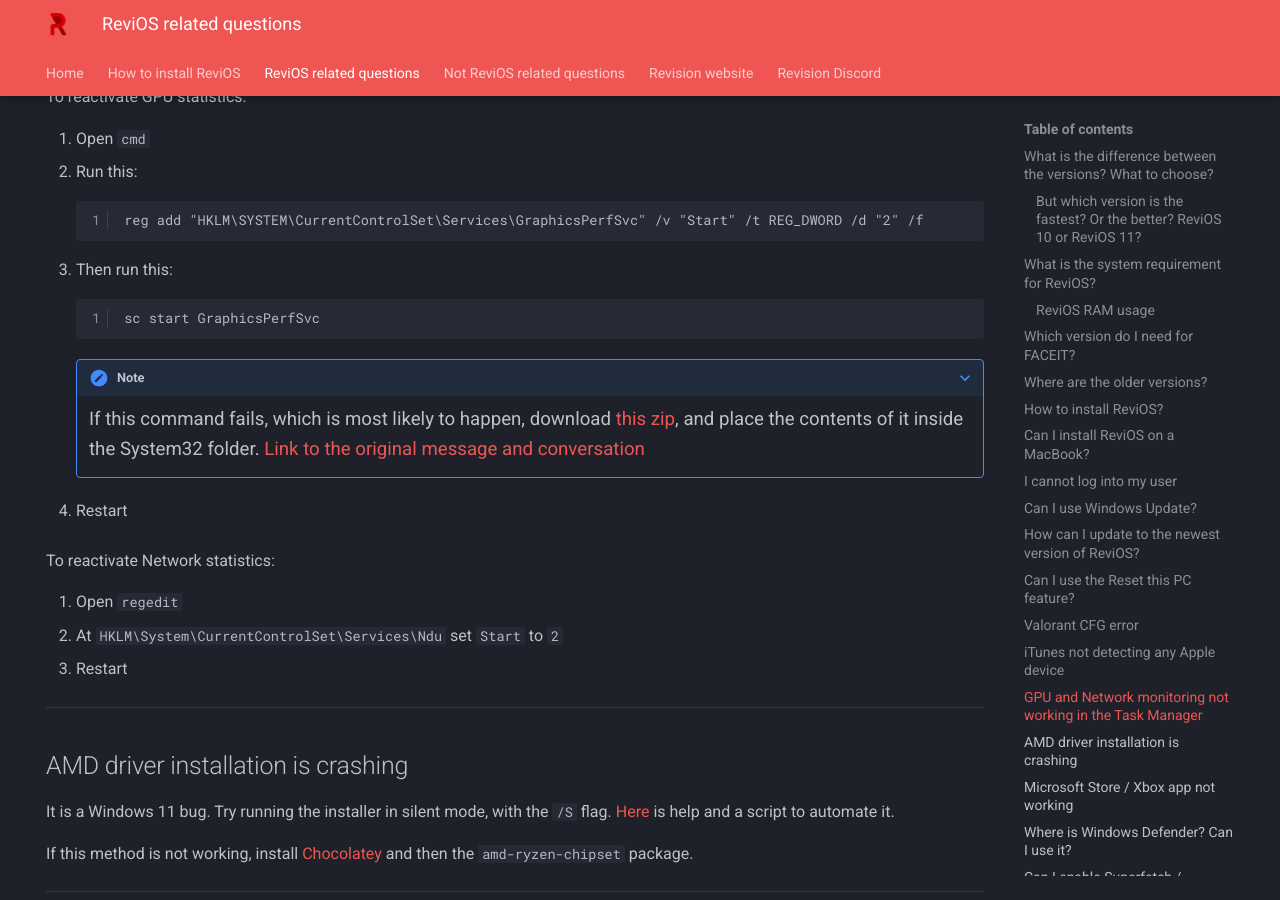
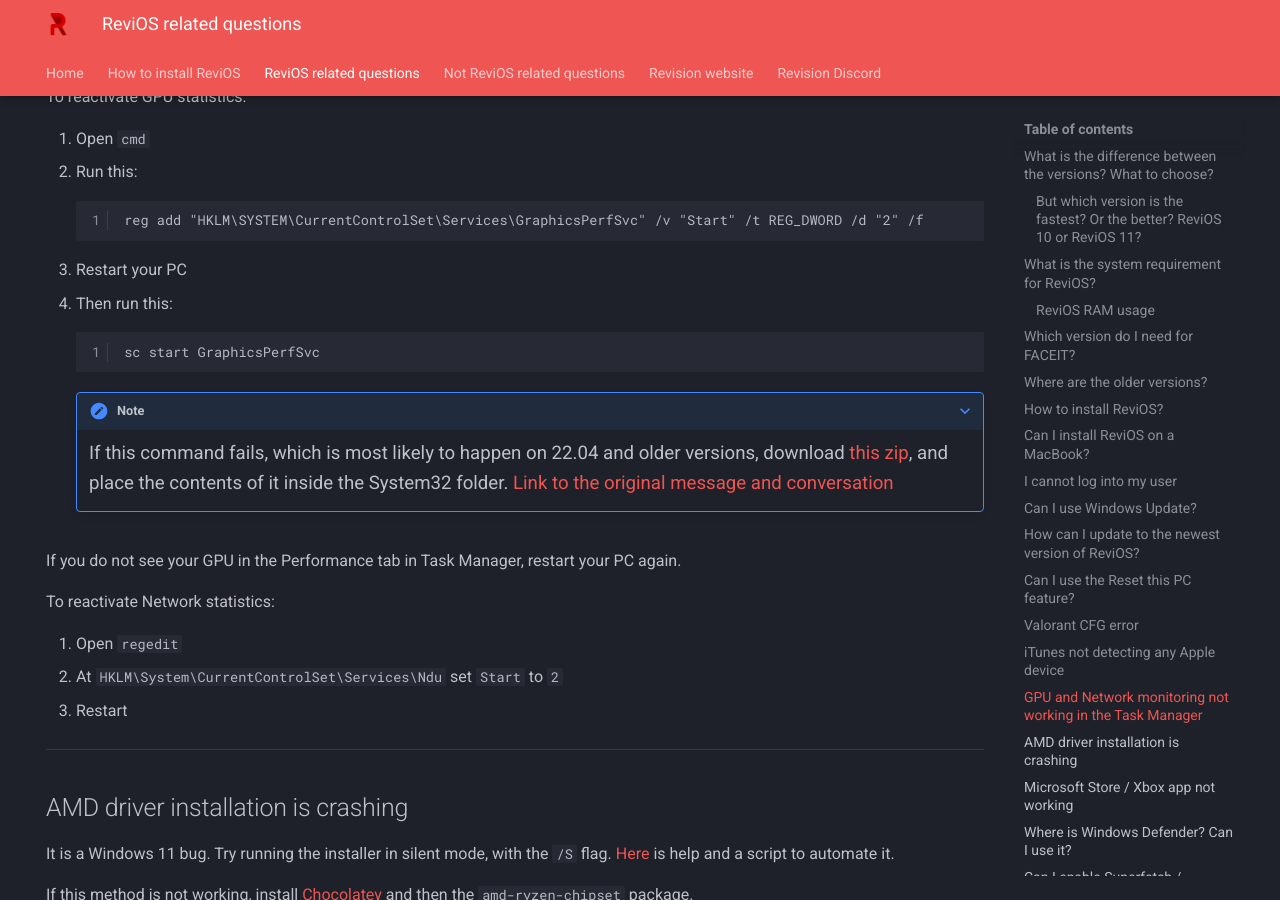
Before and after one commit to dkovacs24/ReviOS_faq, an MkDocs documentation site: the page built from docs/related.md, in a window 1280 px wide and 900 px high, scrolled down 4323 px. Built offline with MkDocs 1.6.1 and Material for MkDocs 9.7.7, drawn with Linux system fonts in a browser that asks for light colours.

Commit message:
update gpu stats for task manager

````diff
--- a/docs/related.md
+++ b/docs/related.md
@@ -187,16 +187,19 @@
     reg add "HKLM\SYSTEM\CurrentControlSet\Services\GraphicsPerfSvc" /v "Start" /t REG_DWORD /d "2" /f
     ```
 
-3. Then run this:
+3. Restart your PC
+
+4. Then run this:
 
     ```
     sc start GraphicsPerfSvc
     ```
 
     ???+ note
-        If this command fails, which is most likely to happen, download [this zip](https://cdn.discordapp.com/attachments/626772969611460619/953223235833589780/wscapi.zip){target=_blank}, and place the contents of it inside the System32 folder. [Link to the original message and conversation](https://discord.com/channels/619835916139364383/626772969611460619/953223236244619274)
+        If this command fails, which is most likely to happen on 22.04 and older versions, download [this zip](https://cdn.discordapp.com/attachments/626772969611460619/953223235833589780/wscapi.zip){target=_blank}, and place the contents of it inside the System32 folder. [Link to the original message and conversation](https://discord.com/channels/619835916139364383/626772969611460619/953223236244619274)
 
-4. Restart
+If you do not see your GPU in the Performance tab in Task Manager, restart your PC again.
+
 
 To reactivate Network statistics:
 
````
